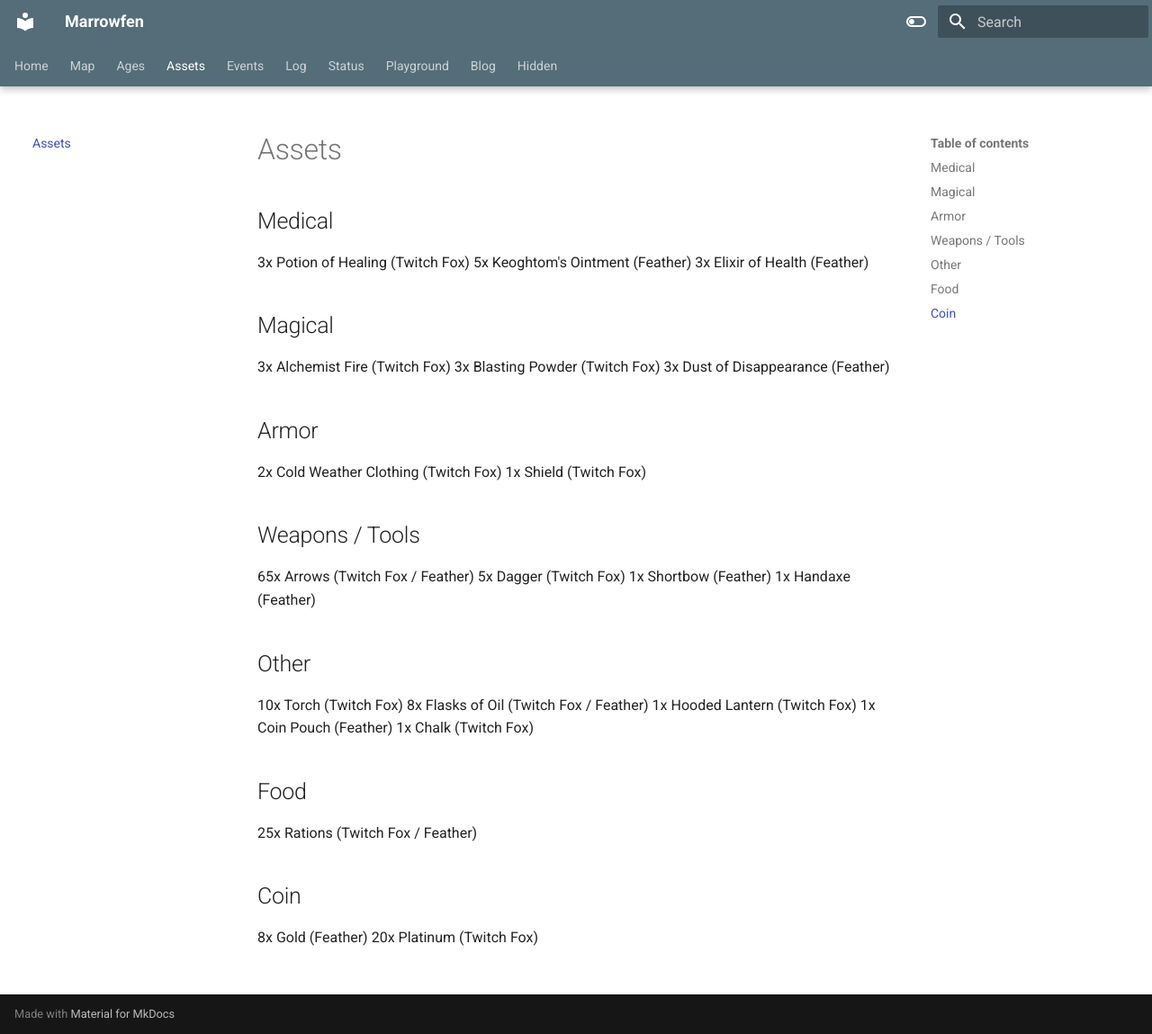
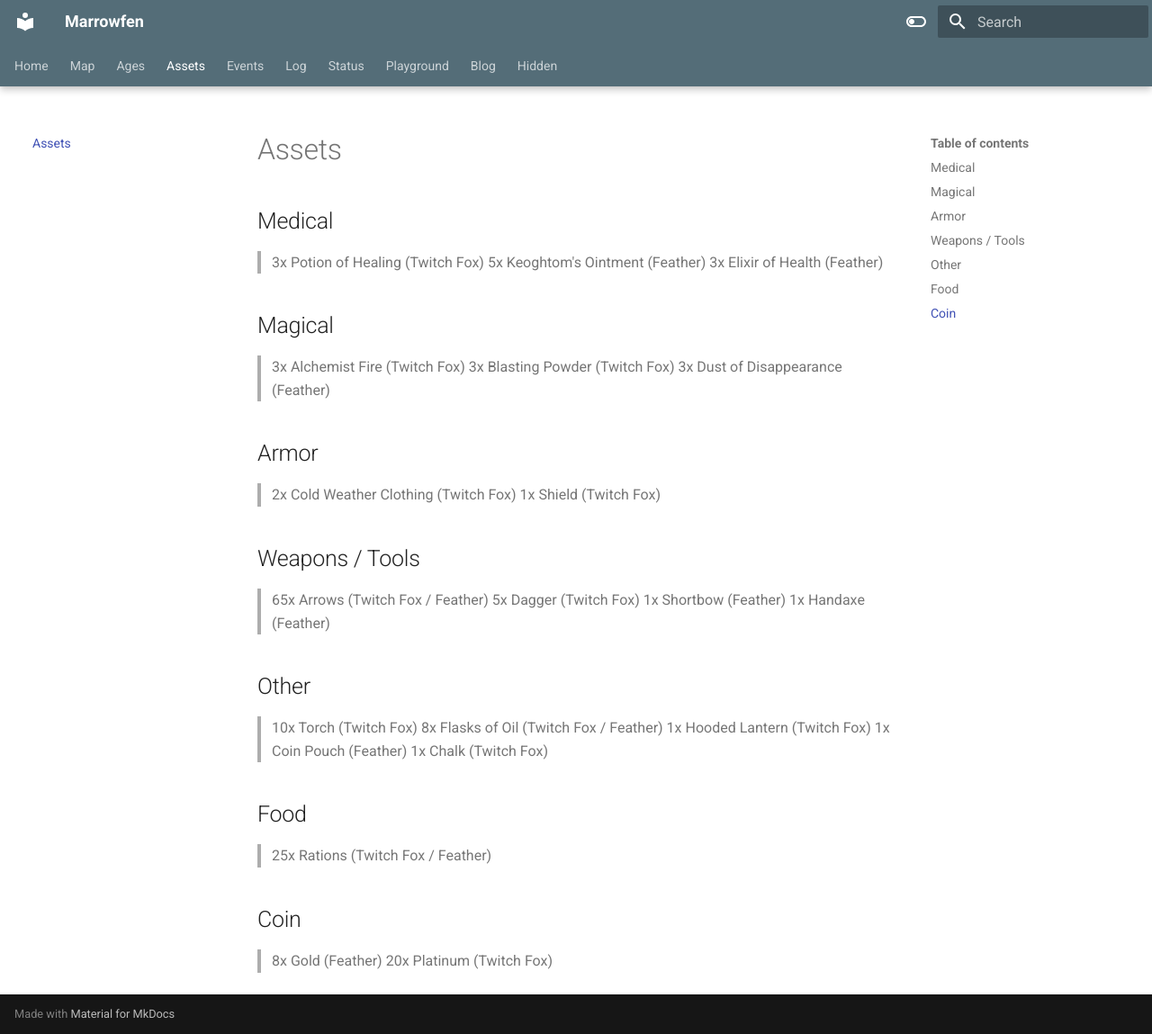
Before and after one commit to marrowfen/marrowfen.github.io, an MkDocs documentation site: the page built from docs/World Assets.md, in a window 1280 px wide and 1149 px high. Shown: the whole window at 90% size. Built offline with MkDocs 1.6.1 and Material for MkDocs 9.7.7, drawn with Linux system fonts in a browser that asks for light colours.

```diff
--- a/docs/World Assets.md
+++ b/docs/World Assets.md
@@ -1,29 +1,29 @@
 # Assets
 
 ## Medical
-3x Potion of Healing (Twitch Fox)
+>3x Potion of Healing (Twitch Fox)
 5x Keoghtom's Ointment (Feather)
 3x Elixir of Health (Feather)
 ## Magical
-3x Alchemist Fire (Twitch Fox)
+>3x Alchemist Fire (Twitch Fox)
 3x Blasting Powder (Twitch Fox)
 3x Dust of Disappearance (Feather)
 ## Armor
-2x Cold Weather Clothing (Twitch Fox)
+>2x Cold Weather Clothing (Twitch Fox)
 1x Shield (Twitch Fox)
 ## Weapons / Tools
-65x Arrows  (Twitch Fox / Feather)
+>65x Arrows  (Twitch Fox / Feather)
 5x Dagger (Twitch Fox)
 1x Shortbow (Feather)
 1x Handaxe (Feather)
 ## Other
-10x Torch  (Twitch Fox)
+>10x Torch  (Twitch Fox)
 8x Flasks of Oil  (Twitch Fox / Feather)
 1x Hooded Lantern (Twitch Fox)
 1x Coin Pouch (Feather)
 1x Chalk (Twitch Fox)
 ## Food
-25x Rations  (Twitch Fox / Feather)
+>25x Rations  (Twitch Fox / Feather)
 ## Coin
-8x Gold (Feather)
+>8x Gold (Feather)
 20x Platinum (Twitch Fox)
```
